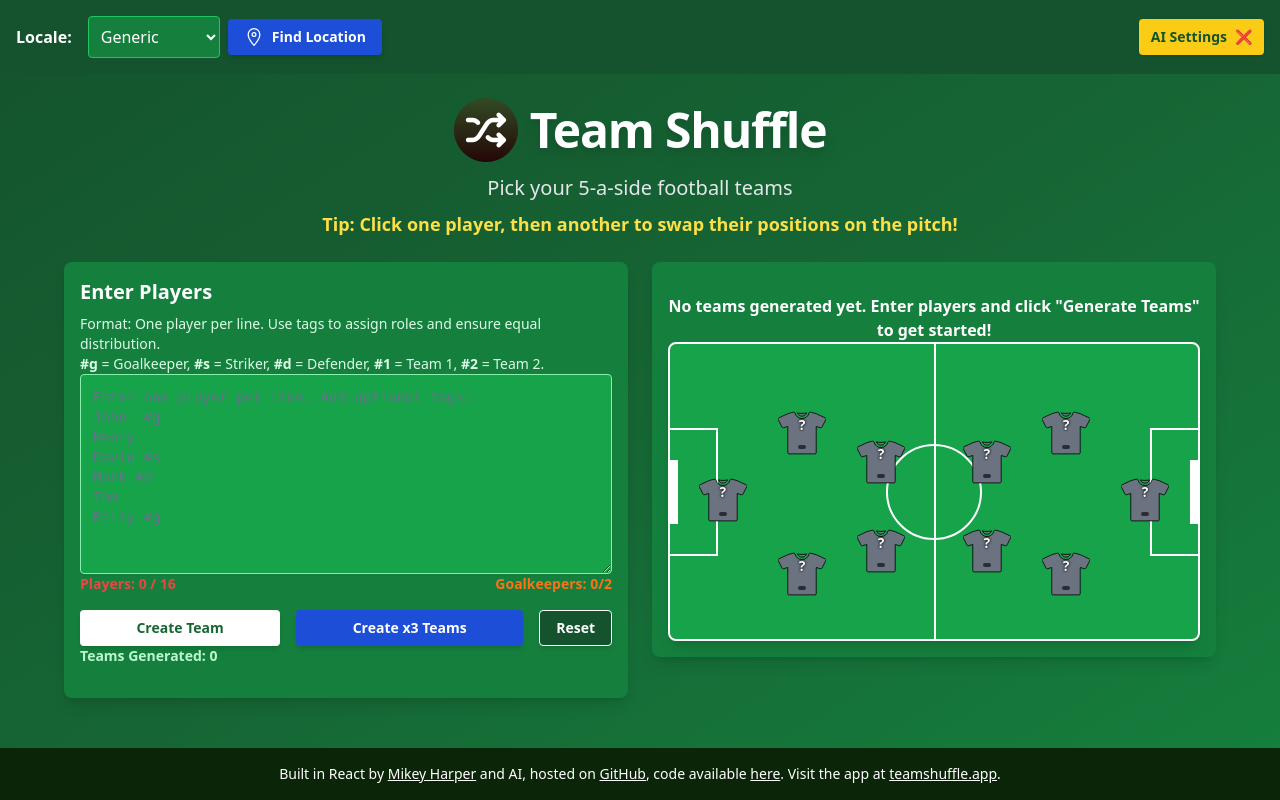
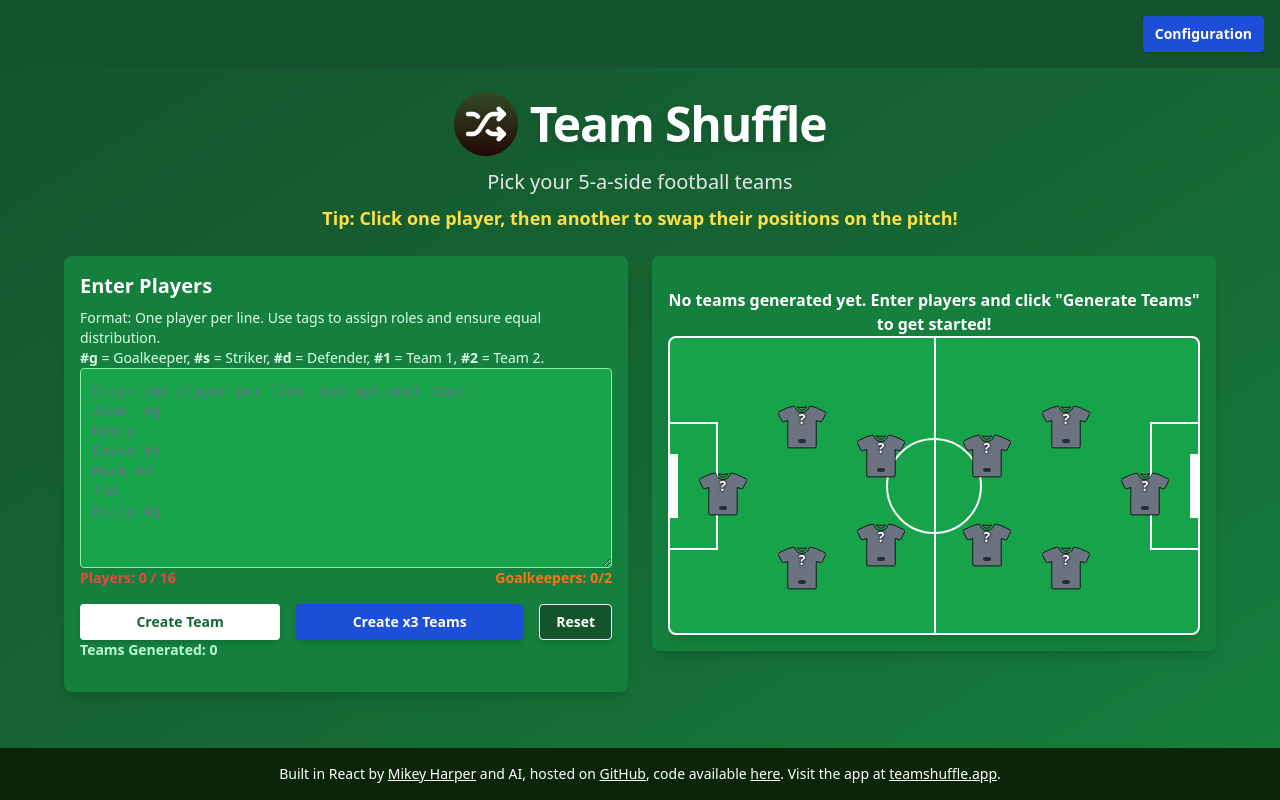
Before and after one commit to dr-harper/football-team-picker, a React (Vite) app: page / in a window 1280 px wide. Built offline with nearby package versions, Linux system fonts and the light colour scheme.

Commit message:
Consolidate settings into configuration dropdown

```diff
--- a/src/components/HeaderBar.tsx
+++ b/src/components/HeaderBar.tsx
@@ -27,17 +27,27 @@
     aiInputRef,
     geminiKeyError,
 }) => {
-    const [showAIDropdown, setShowAIDropdown] = useState(false);
+    const [showConfig, setShowConfig] = useState(false);
 
     return (
-        <header className="bg-green-900 text-white p-4 flex flex-col sm:flex-row sm:items-center sm:justify-between gap-4">
-            <div className="flex items-center gap-2">
-                <label htmlFor="location-select" className="font-semibold mr-2">Locale:</label>
+        <header className="bg-green-900 text-white p-4 flex justify-end relative z-10">
+            <div className="relative">
+                <Button
+                    onClick={() => setShowConfig(v => !v)}
+                    className="bg-blue-700 text-white font-bold px-3 py-1 rounded shadow"
+                >
+                    Configuration
+                </Button>
+                {showConfig && (
+                    <div className="absolute right-0 mt-2 w-80 bg-white border border-gray-300 rounded shadow-lg p-4 z-30 text-green-900 space-y-4">
+                        <div>
+                            <div className="font-bold mb-1">Locale</div>
+                            <p className="text-xs mb-2">Used for team name suggestions.</p>
                             <select
                                 id="location-select"
                                 value={selectedLocation}
                                 onChange={onLocationChange}
-                    className="p-2 rounded bg-green-700 text-white border border-green-500"
+                                className="w-full border p-2 rounded mb-2"
                             >
                                 {Object.entries(teamPlaces).map(([key]) => (
                                     <option key={key} value={key}>{key}</option>
@@ -45,12 +55,12 @@
                             </select>
                             <Button
                                 onClick={onFindLocation}
-                    className="bg-blue-700 text-white py-2 px-4 rounded font-bold shadow-md hover:bg-blue-800 flex items-center gap-2"
+                                className="bg-green-700 text-white w-full"
                                 disabled={isLoadingLocation}
                             >
                                 {isLoadingLocation ? (
                                     <svg
-                            className="animate-spin h-5 w-5 text-white"
+                                        className="animate-spin h-5 w-5 mx-auto"
                                         xmlns="http://www.w3.org/2000/svg"
                                         fill="none"
                                         viewBox="0 0 24 24"
@@ -59,41 +69,52 @@
                                         <path className="opacity-75" fill="currentColor" d="M4 12a8 8 0 018-8v4a4 4 0 00-4 4H4z" />
                                     </svg>
                                 ) : (
-                        <>
-                            <svg
-                                xmlns="http://www.w3.org/2000/svg"
-                                fill="none"
-                                viewBox="0 0 24 24"
-                                strokeWidth={1.5}
-                                stroke="currentColor"
-                                className="w-5 h-5"
-                            >
-                                <path strokeLinecap="round" strokeLinejoin="round" d="M12 2c3.866 0 7 3.134 7 7 0 5.25-7 13-7 13s-7-7.75-7-13c0-3.866 3.134-7 7-7z" />
-                                <circle cx="12" cy="9" r="2.25" />
-                            </svg>
-                            Find Location
-                        </>
+                                    'Find Location'
                                 )}
                             </Button>
                         </div>
-            <div className="relative">
-                <Button onClick={() => setShowAIDropdown(v => !v)} className="bg-yellow-400 text-green-900 font-bold px-3 py-1 rounded shadow flex items-center gap-2">
-                    AI Settings {geminiKey ? <span title="Gemini key set" className="text-green-700">✔️</span> : <span title="No Gemini key" className="text-red-700">❌</span>}
-                </Button>
-                {showAIDropdown && (
-                    <div className="absolute right-0 mt-2 w-80 bg-white border border-gray-300 rounded shadow-lg p-4 z-30 text-green-900">
-                        <div className="mb-2">
-                            <label htmlFor="model-select" className="block font-bold mb-1">Model</label>
-                            <select id="model-select" value={aiModel} onChange={onAIModelChange} className="w-full border p-2 rounded mb-2">
+                        <div>
+                            <div className="font-bold mb-1">AI Settings</div>
+                            <p className="text-xs mb-2">Choose model for generating match summaries.</p>
+                            <label htmlFor="model-select" className="block font-semibold mb-1">Model</label>
+                            <select
+                                id="model-select"
+                                value={aiModel}
+                                onChange={onAIModelChange}
+                                className="w-full border p-2 rounded mb-2"
+                            >
                                 <option value="gemini-2.0-flash">Gemini Flash</option>
                                 <option value="gemini-pro">Gemini Pro</option>
                             </select>
+                            <label className="block font-semibold mb-1">Gemini API Key</label>
+                            <input
+                                ref={aiInputRef}
+                                type="password"
+                                defaultValue={geminiKey}
+                                className="w-full border p-2 rounded mb-2"
+                                placeholder="Paste your Gemini API key here"
+                            />
+                            <Button
+                                onClick={() => {
+                                    onGeminiKeySave();
+                                    setShowConfig(false);
+                                }}
+                                className="bg-green-700 text-white w-full mb-2"
+                            >
+                                Save Key
+                            </Button>
+                            <a
+                                href="https://aistudio.google.com/app/apikey"
+                                target="_blank"
+                                rel="noopener noreferrer"
+                                className="text-blue-700 underline text-sm"
+                            >
+                                Get your Gemini API key from Google AI Studio
+                            </a>
+                            {geminiKeyError && (
+                                <div className="text-red-600 text-sm mt-2">{geminiKeyError}</div>
+                            )}
                         </div>
-                        <div className="mb-2 font-bold">Gemini API Key</div>
-                        <input ref={aiInputRef} type="password" defaultValue={geminiKey} className="w-full border p-2 rounded mb-2" placeholder="Paste your Gemini API key here" />
-                        <Button onClick={() => { onGeminiKeySave(); setShowAIDropdown(false); }} className="bg-green-700 text-white w-full mb-2">Save Key</Button>
-                        <a href="https://aistudio.google.com/app/apikey" target="_blank" rel="noopener noreferrer" className="text-blue-700 underline text-sm">Get your Gemini API key from Google AI Studio</a>
-                        {geminiKeyError && <div className="text-red-600 text-sm mt-2">{geminiKeyError}</div>}
                     </div>
                 )}
             </div>
```
Lines whose indentation alone changed are shown as unchanged.
